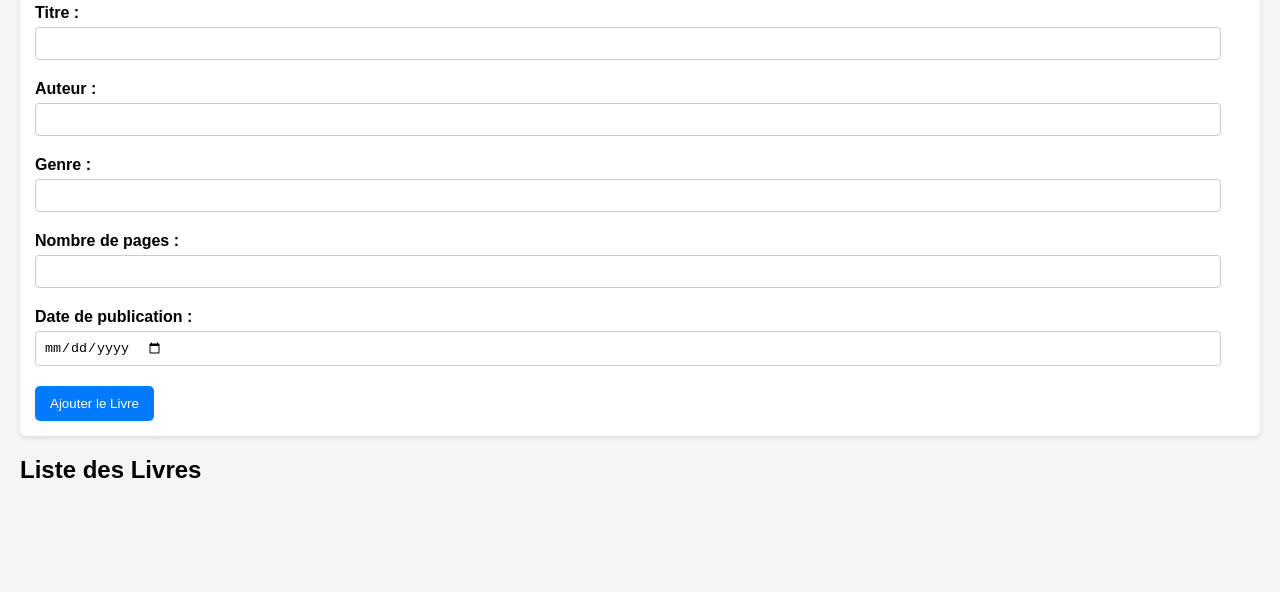
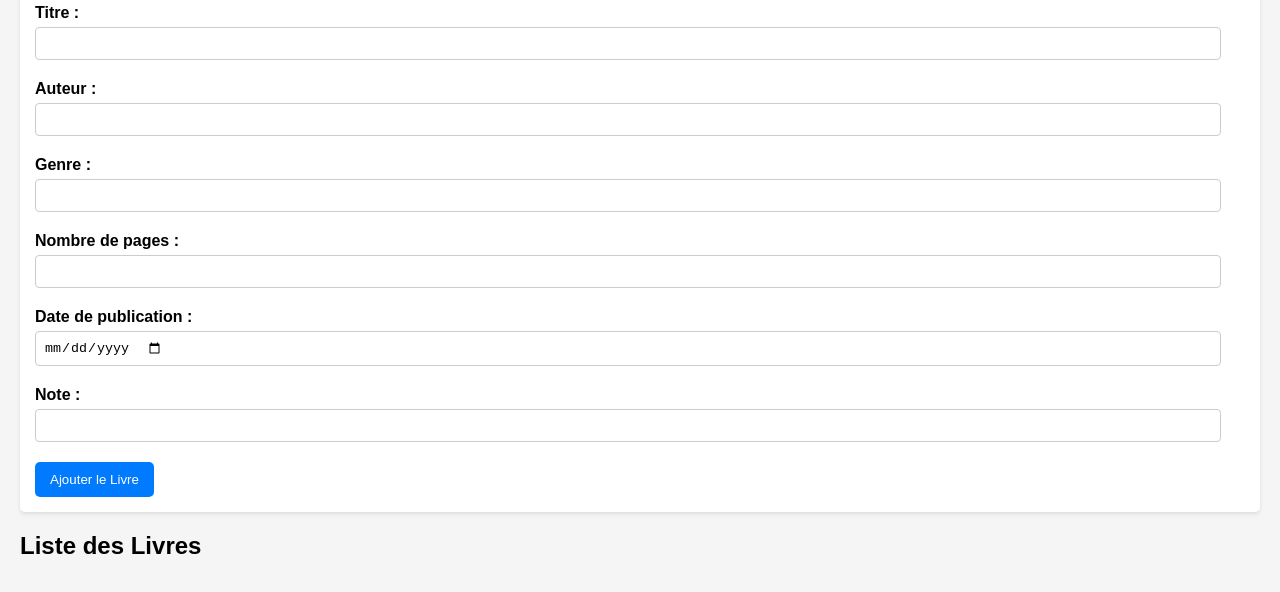
Before and after one commit to ana-eemi/git-project, a plain HTML site: page index.html in a window 1280 px wide. Shown: the part 116-708 px from the top of the page. Drawn offline with nearby package versions, Linux system fonts and the light colour scheme.

Commit message:
ajout du champ de notation

```diff
--- a/index.html
+++ b/index.html
@@ -25,6 +25,9 @@
 
         <label for="date">Date de publication :</label>
         <input type="date" id="date" name="date" required>
+
+        <label for="rating">Note :</label>
+        <input type="number" id="rating" name="rating" required>
 
         <button type="submit">Ajouter le Livre</button>
     </form>
```
